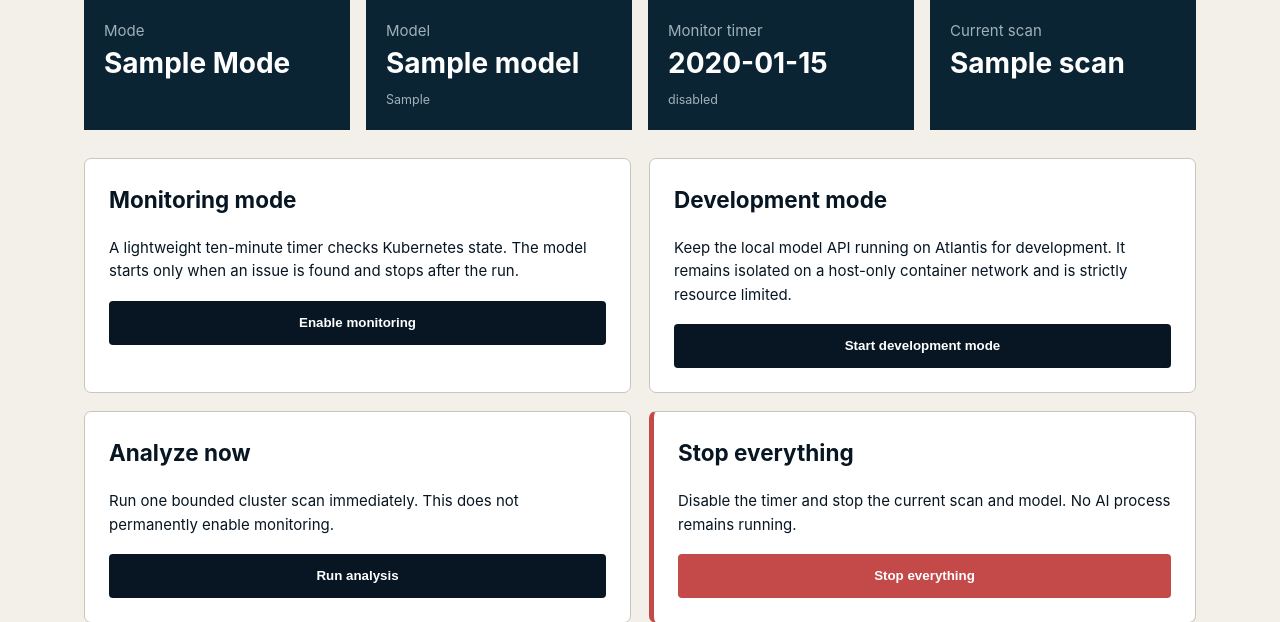
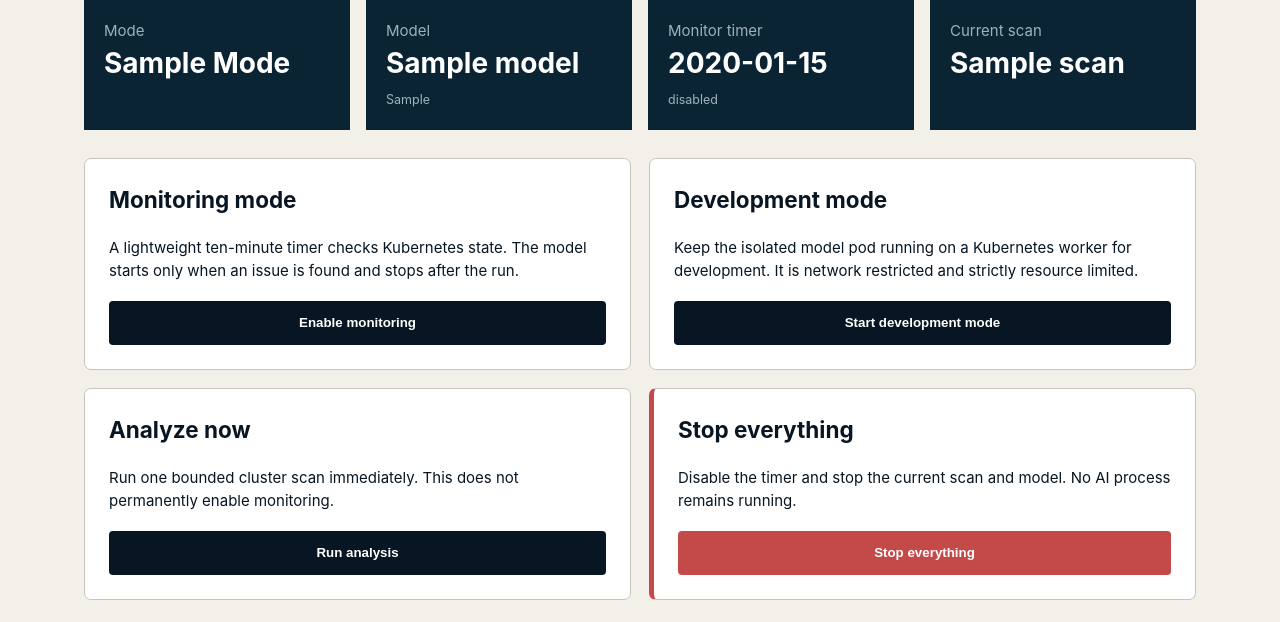
Before and after one commit to edwardtls/images, a Python web app: template cluster-factory-portal/app/templates/ai.html in a window 1280 px wide. Shown: the part 307-929 px from the top of the page. Run offline with Jinja, Linux system fonts and the light colour scheme; the template is opened without the code that fills it: most values are stand-ins (such as "Sample title", 1, 10 or a date in 2020).

Commit message:
fix(factory): describe isolated AI runtime

```diff
--- a/cluster-factory-portal/app/templates/ai.html
+++ b/cluster-factory-portal/app/templates/ai.html
@@ -9,7 +9,7 @@
 </section>
 <section class="grid ai-controls">
   <article class="panel"><h2>Monitoring mode</h2><p>A lightweight ten-minute timer checks Kubernetes state. The model starts only when an issue is found and stops after the run.</p><form method="post" action="/ai/action"><input type="hidden" name="csrf" value="{{ csrf }}"><input type="hidden" name="action" value="enable"><button>Enable monitoring</button></form></article>
-  <article class="panel"><h2>Development mode</h2><p>Keep the local model API running on Atlantis for development. It remains isolated on a host-only container network and is strictly resource limited.</p><form method="post" action="/ai/action"><input type="hidden" name="csrf" value="{{ csrf }}"><input type="hidden" name="action" value="development"><button>Start development mode</button></form></article>
+  <article class="panel"><h2>Development mode</h2><p>Keep the isolated model pod running on a Kubernetes worker for development. It is network restricted and strictly resource limited.</p><form method="post" action="/ai/action"><input type="hidden" name="csrf" value="{{ csrf }}"><input type="hidden" name="action" value="development"><button>Start development mode</button></form></article>
   <article class="panel"><h2>Analyze now</h2><p>Run one bounded cluster scan immediately. This does not permanently enable monitoring.</p><form method="post" action="/ai/action"><input type="hidden" name="csrf" value="{{ csrf }}"><input type="hidden" name="action" value="scan"><button>Run analysis</button></form></article>
   <article class="panel danger-panel"><h2>Stop everything</h2><p>Disable the timer and stop the current scan and model. No AI process remains running.</p><form method="post" action="/ai/action" data-confirm="Stop AI monitoring, inference and any running analysis?"><input type="hidden" name="csrf" value="{{ csrf }}"><input type="hidden" name="action" value="stop"><button class="danger-solid">Stop everything</button></form></article>
 </section>
```
